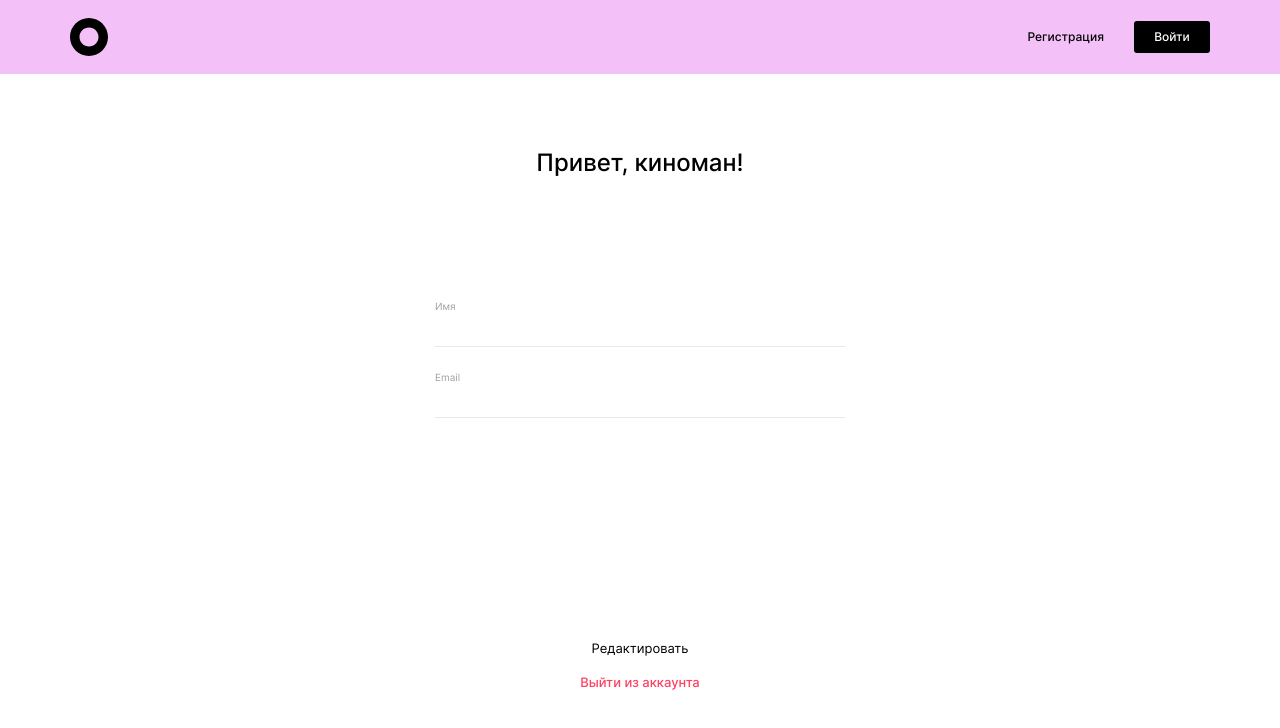
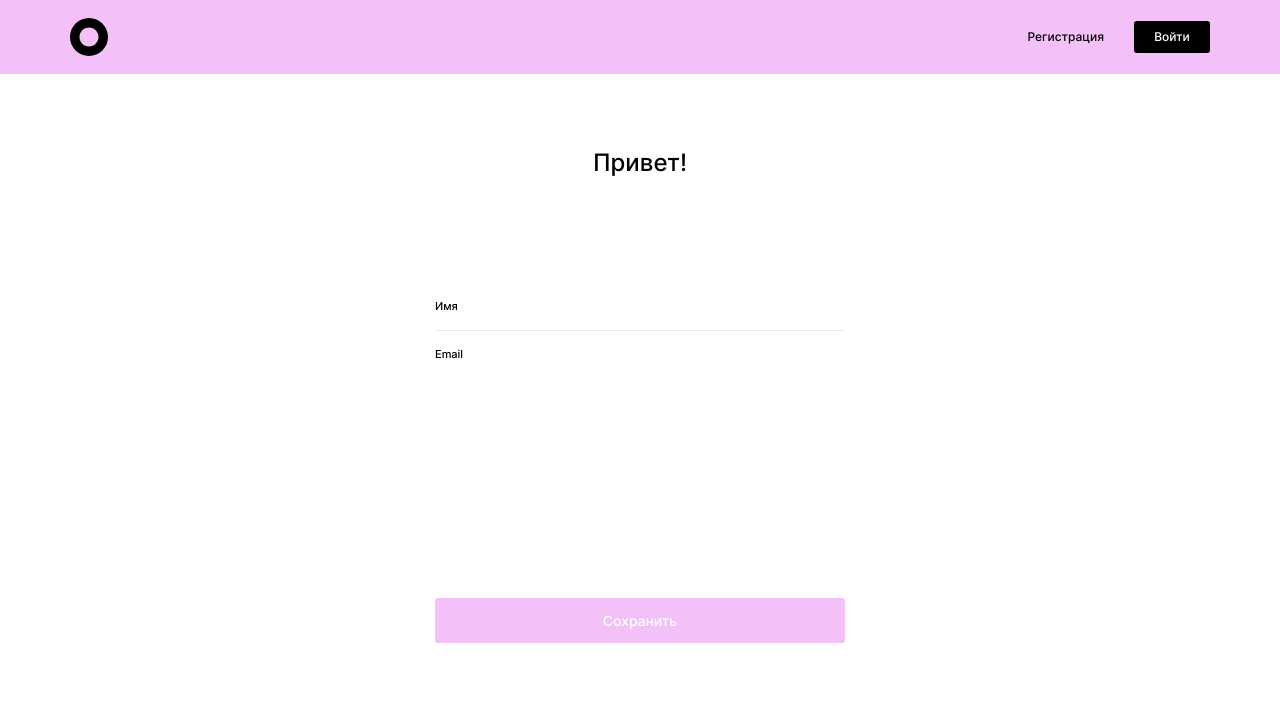
Before and after one commit to Evgenia-N/movies-explorer-frontend, a React (Create React App) app: page /profile in a window 1280 px wide. Both pictures are taken after a click on the button "Редактировать". Shown: the top 728 px of the page. Built offline with nearby package versions, Linux system fonts and the light colour scheme.

Commit message:
feat: profile, saved-movies buttons

```diff
--- a/src/components/MoviesCard/MoviesCard.css
+++ b/src/components/MoviesCard/MoviesCard.css
@@ -1,6 +1,12 @@
 .movies-card__pic {
   width: 360px;
   border-radius: 6px;
+  position: relative;
+  z-index: 2;
+}
+
+.movies-card__pic:hover {
+  z-index: 0;
 }
 
 .movies-card__container {
@@ -36,3 +42,43 @@
   align-items: center;
   justify-content: center;
 }
+
+.movies-card__save-button {
+  width: 72px;
+  height: 21px;
+  background-image: url('../../images//save-movie.svg');
+  background-color: transparent;
+  color: #000;
+  font-size: 10px;
+  font-weight: 400;
+  line-height: 9px;
+  position: absolute;
+  top: 14px;
+  right: 14px;
+  padding: 0;
+  border: 0;
+  z-index: 1;
+  opacity: 1;
+  transition: opacity 0.5s ease-out;
+}
+
+.movies-card__saved-button {
+  width: 21px;
+  height: 21px;
+  background-image: url('../../images/movie-saved.svg');
+  background-color: transparent;
+  position: absolute;
+  top: 14px;
+  right: 14px;
+  padding: 0;
+  border: 0;
+  z-index: 1;
+  opacity: 1;
+  transition: opacity 0.5s ease-out;
+}
+
+.movies-card__save-button:hover,
+.movies-card__saved-button:hover {
+  cursor: pointer;
+  z-index: 2;
+}
--- a/src/components/MoviesCard/MoviesCard.js
+++ b/src/components/MoviesCard/MoviesCard.js
@@ -3,9 +3,16 @@ import './MoviesCard.css'
 import pic from '../../images/pic1.svg'
 
 export default function MoviesCard() {
+  const [isSaved, setIsSaved] = React.useState(false);
+
+  function onSaveMovie() {
+    setIsSaved(true);
+  }
+
   return (
   <>
   <img src={pic} alt="Скриншот из фильма" className="movies-card__pic" />
+  <button onClick={onSaveMovie} className={ isSaved ? "movies-card__saved-button" : "movies-card__save-button"}></button>
   <div className="movies-card__container">
     <p className="movies-card__title">33 слова о дизайне</p>
     <div className="movies-card__duration-background"><p className="movies-card__duration">1ч 17м</p></div>
--- a/src/components/MoviesCardList/MoviesCardList.css
+++ b/src/components/MoviesCardList/MoviesCardList.css
@@ -10,6 +10,7 @@
 
 .movies-cardlist__movie {
   width: 360px;
+  position: relative;
 }
 
 .movies-cardlist__movie:hover {
--- a/src/components/Profile/Profile.css
+++ b/src/components/Profile/Profile.css
@@ -23,27 +23,31 @@
 }
 
 .profile__form-label {
-  color: #A0A0A0;
-  font-size: 10px;
-  font-weight: 400;
-  line-height: 12px;
-  margin-bottom: 5px;
+  color: #000;
+  font-size: 11px;
+  font-weight: 500;
+  line-height: 13px;
+  margin-bottom: -30px;
+  z-index: 1;
 }
 
 .profile__input {
   background-color: #FFF;
+  color: #000;
   border: none;
-  border-bottom: 1px  solid #E8E8E8;
-  margin-bottom: 24px;
-  height: 27px;
+  border-bottom: 1px solid #E8E8E8;
+  margin-bottom: 17px;
+  height: 45px;
   color: #000;
-  font-weight: 500;
-  font-size: 14px;
-  line-height: 16.94px;
+  font-weight: 400;
+  font-size: 11px;
+  line-height: 13.31px;
+  text-align: right;
 }
 
 .profile__input:last-of-type {
-  margin-bottom: 221px;
+  margin-bottom: 220px;
+  border-bottom: none;
 }
 
 .profile__edit-button {
@@ -54,6 +58,7 @@
   font-weight: 400;
   line-height: 16px;
   margin: 0 0 16px;
+  display: block;
 }
 
 .profile__logout-button {
@@ -65,4 +70,36 @@
   line-height: 16px;
   color: #FF4062;
   margin: 0 0 70px;
+  display: block;
 }
+
+.profile__submit-button {
+  padding: 0;
+  width: 410px;
+  height: 45px;
+  font-size: 14px;
+  font-weight: 500;
+  line-height: 17px;
+  color: #FFF;
+  background-color: #F3C1F8;
+  border-radius: 3px;
+  border: none;
+  display: none;
+}
+
+.profile__submit-button_visible {
+  display: block;
+}
+
+.profile__edit-button_hidden {
+  display: none;
+}
+
+.profile__logout-button_hidden {
+  display: none;
+}
+
+input:-webkit-autofill {
+  border: none;
+  -webkit-box-shadow: 0 0 0px 1000px #FFF inset;
+}
--- a/src/components/Profile/Profile.js
+++ b/src/components/Profile/Profile.js
@@ -1,31 +1,36 @@
 import React from "react";
 import './Profile.css';
 
-export default function Profile(onEdit, userData) {
-  let {user} = userData;
-  const [values, setValues] = React.useState({
-    name: '',
-    email: '',
+export default function Profile() {
+  const [isDisabled, setIsDisabled] = React.useState(true);
+  const [isEditModeOpen, setIsEditModeOpen] = React.useState(false);
+
+  function editProfile() {
+    setIsDisabled(false);
+    setIsEditModeOpen(true);
+  }
+
+  function handleSubmit(e) {
+    e.preventDefault();
+    setIsDisabled(true);
+    setIsEditModeOpen(false);
+  }
+
+  const [userdata, setUserData] = React.useState({
+    name: ' ',
+    email: ' ',
   });
 
-  const handleChange = (e) => {
-    const { name, value } = e.target;
-    setValues((prevState) => ({
+  function handleInputChange(e) {
+    setUserData((prevState) => ({
       ...prevState,
-      [name]: value,
+      [e.target.name]: e.target.value,
     }));
   }
 
-  const handleSubmit = (e) => {
-    e.preventDefault();
-    const name=values.name;
-    const email=values.email;
-    onEdit(name, email);
-  };
-
     return (
     <div className="profile">
-      <p className="profile__greeting"> Привет, {user||"киноман"}!</p>
+      <p className="profile__greeting"> {`Привет${userdata.name === ' ' ? '!' : ', ' + userdata.name + '!' }`}</p>
       <form onSubmit={handleSubmit} className="profile__form">
         <label htmlFor="name" className="profile__form-label">Имя</label>
         <input
@@ -33,9 +38,13 @@ export default function Profile(onEdit, userData) {
           id="name"
           name="name"
           type="name"
-          value={values.name || ''}
-          onChange={handleChange}
+          value={userdata.name || ''}
+          onChange={handleInputChange}
           className="profile__input"
+          disabled={isDisabled}
+          autocomplete="off"
+          minLength='2'
+          maxLength='30'
         />
         <label htmlFor="email" className="profile__form-label">Email</label>
         <input
@@ -43,13 +52,18 @@ export default function Profile(onEdit, userData) {
           id="email"
           name="email"
           type="email"
-          value={values.email || ''}
-          onChange={handleChange}
+          value={userdata.email || ''}
+          onChange={handleInputChange}
           className="profile__input"
+          disabled={isDisabled}
+          autocomplete="off"
+          minLength='2'
+          maxLength='30'
         />
+        <button className={`profile__submit-button ${isEditModeOpen ? 'profile__submit-button_visible' : ''}`} type="submit">Сохранить</button>
       </form>
-      <button className='profile__edit-button'>Редактировать</button>
-      <button className='profile__logout-button'>Выйти из аккаунта</button>
+      <button className={`profile__edit-button ${isEditModeOpen ? 'profile__edit-button_hidden' : ''}`} onClick={editProfile} >Редактировать</button>
+      <button className={`profile__logout-button ${isEditModeOpen ? 'profile__logout-button_hidden' : ''}`}>Выйти из аккаунта</button>
     </div>
   )
 }
```
